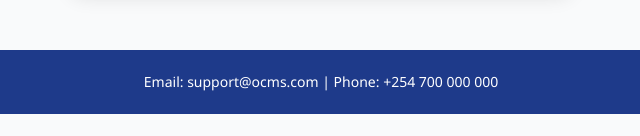
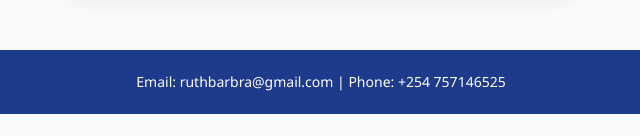
Before and after one commit to Rakasi2025/Online-course-management-system, a plain HTML site: page contact.html in a window 1280 px wide. Shown: the part 661-797 px from the top of the page, 319-959 px from the left. Drawn offline with Linux system fonts and the light colour scheme; files whose address does not match are found by name.

Commit message:
changed the number and email

```diff
--- a/contact.html
+++ b/contact.html
@@ -32,7 +32,7 @@
 </div>
 
 <footer>
-    <p>Email: support@ocms.com | Phone: +254 700 000 000</p>
+    <p>Email: ruthbarbra@gmail.com | Phone: +254 757146525</p>
 </footer>
 
 <script src="script.js"></script>
```
